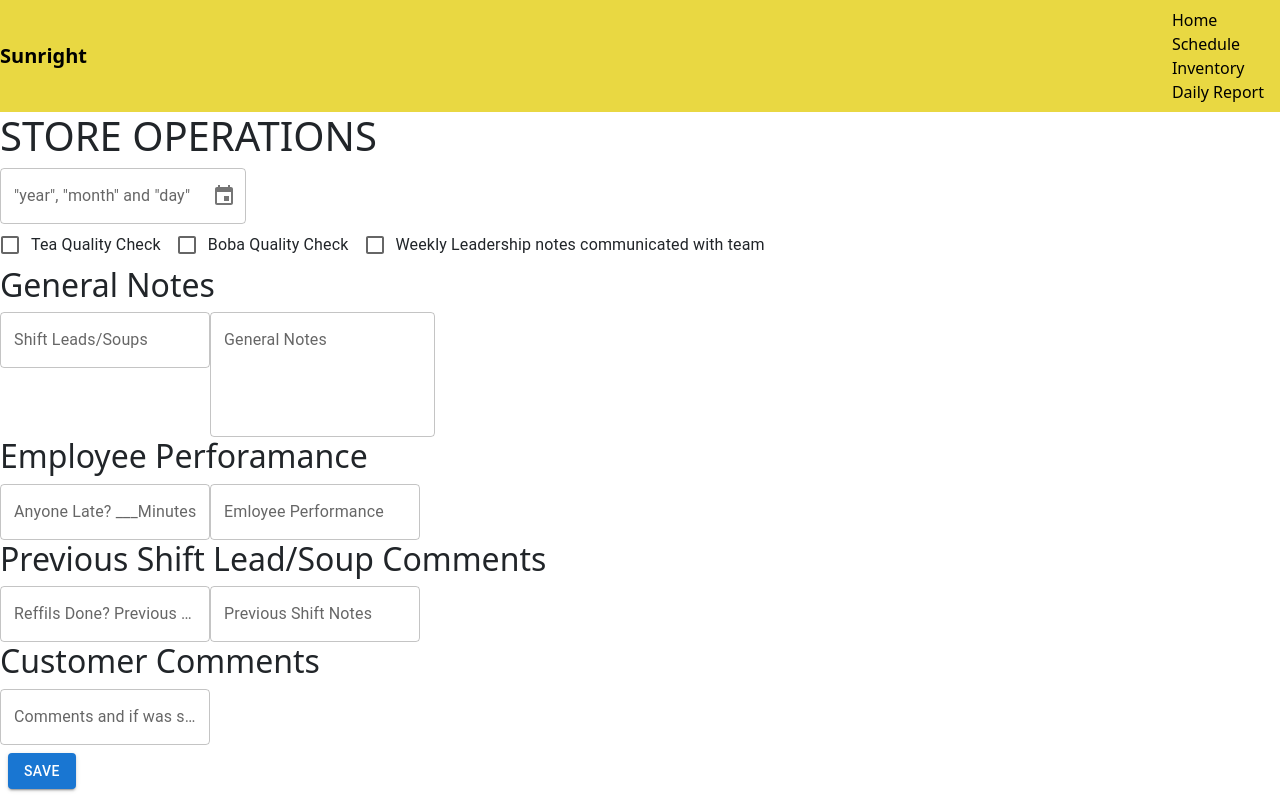
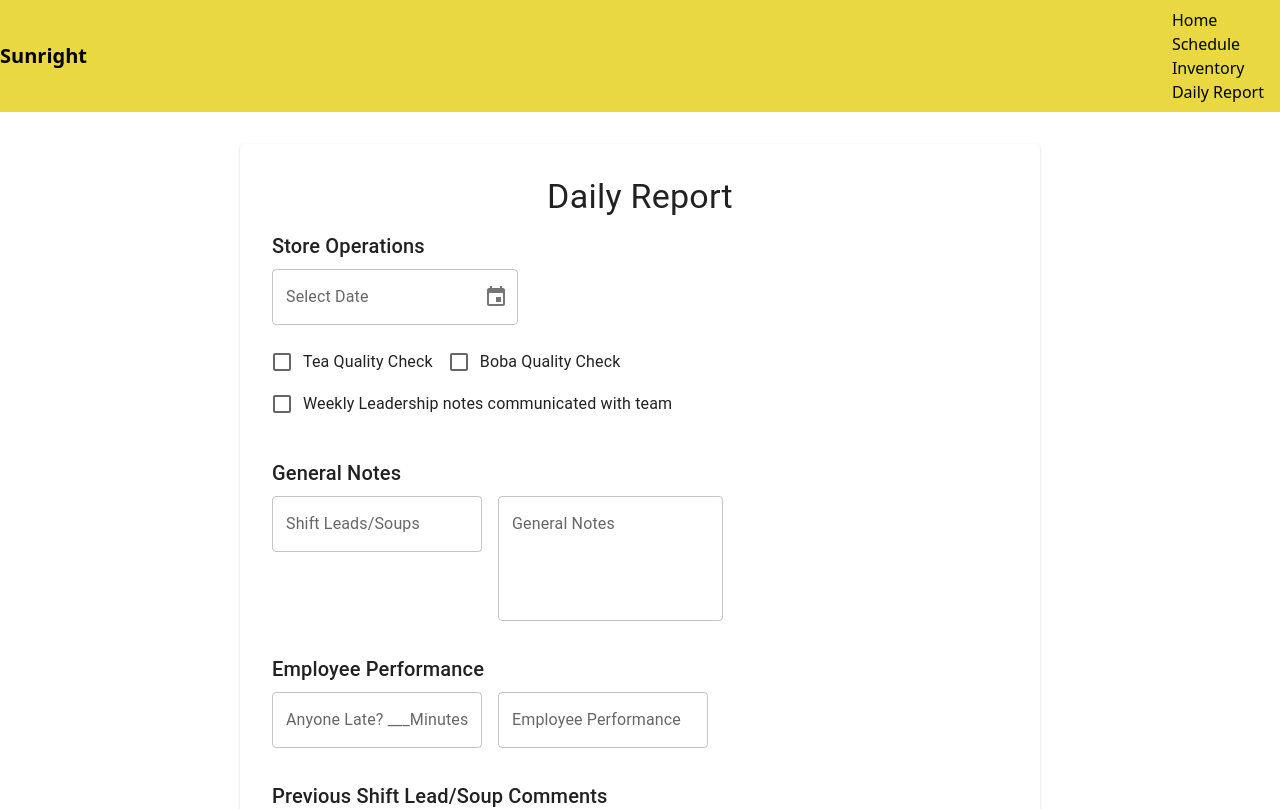
Before and after one commit to lestersanjuan/sunrightHub, a React (Vite) app in the folder SunrightHub/: page /NavBar in a window 1280 px wide. Shown: the top 809 px of the page. Built offline with nearby package versions, Linux system fonts and the light colour scheme.

Commit message:
Added styling to the DailyReport

```diff
--- /dev/null
+++ b/SunrightHub/src/components/DailyReport/DailyReport.css
@@ -0,0 +1,22 @@
+.daily-report {
+    max-width: 800px;
+    margin: 2rem auto;
+    padding: 2rem;
+    background-color: #ffffff;
+    box-shadow: 0 2px 8px rgba(0, 0, 0, 0.1);
+    border-radius: 8px;
+  }
+
+  .section {
+    margin-bottom: 2rem;
+  }
+
+  .section-heading {
+    margin-bottom: 1rem;
+    font-weight: 600;
+  }
+
+  .save-button-container {
+    text-align: center;
+    margin-top: 2rem;
+  }
--- a/SunrightHub/src/components/DailyReport/DailyReport.tsx
+++ b/SunrightHub/src/components/DailyReport/DailyReport.tsx
@@ -1,114 +1,223 @@
-import React, { useEffect, useRef, useState } from "react";
-import Box from "@mui/material/Box";
-import Button from "@mui/material/Button";
-import TextField from "@mui/material/TextField";
+import React, { useState } from "react";
+import {
+  Box,
+  Button,
+  TextField,
+  Checkbox,
+  FormControlLabel,
+  Typography,
+  Grid,
+  Paper,
+} from "@mui/material";
 import { LocalizationProvider } from "@mui/x-date-pickers/LocalizationProvider";
 import { AdapterDayjs } from "@mui/x-date-pickers/AdapterDayjs";
-import { DatePicker } from "@mui/x-date-pickers";
-import { Checkbox, FormControlLabel } from "@mui/material";
-/**                             SRDJ DAILY REPORT
-DATE:                     Shift Lead:
+import { DatePicker } from "@mui/x-date-pickers/DatePicker";
+import "./DailyReport.css"; // Import your custom stylesheet
 
-                                Store Operations
-Tea Quality [] Boba quality [] Weekly Leadership Notes []
+function DailyReport() {
+  const [selectedDate, setSelectedDate] = useState(null);
+  const [formValues, setFormValues] = useState({
+    teaQuality: false,
+    bobaQuality: false,
+    weeklyLeadership: false,
+    shiftLeadsSoups: "",
+    generalNotes: "",
+    anyoneLate: "",
+    employeePerformance: "",
+    previousSupervisor: "",
+    previousShiftNotes: "",
+    customerComments: "",
+  });
 
+  const handleCheckboxChange = (event) => {
+    const { name, checked } = event.target;
+    setFormValues((prev) => ({
+      ...prev,
+      [name]: checked,
+    }));
+  };
 
-
-
-
-
-**/
-function DailyReport() {
-  const valueRef = useRef("");
+  const handleTextChange = (event) => {
+    const { name, value } = event.target;
+    setFormValues((prev) => ({
+      ...prev,
+      [name]: value,
+    }));
+  };
 
   const saveValue = () => {
-    console.log(valueRef.current.value);
+    console.log("Form values:", formValues);
+    console.log("Selected date:", selectedDate);
   };
 
   return (
-    <div>
-      <h1 className="StoreOperations">STORE OPERATIONS</h1>
-      <Box
-        component="form"
-        sx={{ "& .MuiTextField-root": { m: 1, width: "40ch" } }}
-        noValidate
-        autoComplete="off"
-      ></Box>
-      {/*STORE OPREATIONS*/}
-      <div>
+    <Paper className="daily-report">
+      <Typography variant="h4" align="center" gutterBottom>
+        Daily Report
+      </Typography>
+
+      {/* Store Operations Section */}
+      <div className="section">
+        <Typography variant="h6" gutterBottom className="section-heading">
+          Store Operations
+        </Typography>
+        <Grid container spacing={2} alignItems="center">
+          <Grid item xs={12} sm={6}>
             <LocalizationProvider dateAdapter={AdapterDayjs}>
               <DatePicker
-            label={'"year", "month" and "day"'}
+                label="Select Date"
                 views={["year", "month", "day"]}
+                value={selectedDate}
+                onChange={(newValue) => setSelectedDate(newValue)}
+                renderInput={(params) => <TextField {...params} fullWidth />}
               />
             </LocalizationProvider>
-      </div>
-      <div>
-        <FormControlLabel control={<Checkbox />} label="Tea Quality Check" />
-        <FormControlLabel control={<Checkbox />} label="Boba Quality Check" />
+          </Grid>
+          <Grid item xs={12}>
             <FormControlLabel
-          control={<Checkbox />}
+              control={
+                <Checkbox
+                  checked={formValues.teaQuality}
+                  onChange={handleCheckboxChange}
+                  name="teaQuality"
+                />
+              }
+              label="Tea Quality Check"
+            />
+            <FormControlLabel
+              control={
+                <Checkbox
+                  checked={formValues.bobaQuality}
+                  onChange={handleCheckboxChange}
+                  name="bobaQuality"
+                />
+              }
+              label="Boba Quality Check"
+            />
+            <FormControlLabel
+              control={
+                <Checkbox
+                  checked={formValues.weeklyLeadership}
+                  onChange={handleCheckboxChange}
+                  name="weeklyLeadership"
+                />
+              }
               label="Weekly Leadership notes communicated with team"
             />
+          </Grid>
+        </Grid>
       </div>
-      <h2>General Notes</h2>
-      <div>
+
+      {/* General Notes Section */}
+      <div className="section">
+        <Typography variant="h6" gutterBottom className="section-heading">
+          General Notes
+        </Typography>
+        <Grid container spacing={2}>
+          <Grid item xs={12}>
             <TextField
-          id="outlined-multiline-flexible"
+              name="shiftLeadsSoups"
               label="Shift Leads/Soups"
-          inputRef={valueRef}
               multiline
+              fullWidth
+              value={formValues.shiftLeadsSoups}
+              onChange={handleTextChange}
             />
+          </Grid>
+          <Grid item xs={12}>
             <TextField
-          id="outlined-multiline-static"
+              name="generalNotes"
               label="General Notes"
               multiline
               rows={4}
+              fullWidth
+              value={formValues.generalNotes}
+              onChange={handleTextChange}
+            />
+          </Grid>
+        </Grid>
+      </div>
+
+      {/* Employee Performance Section */}
+      <div className="section">
+        <Typography variant="h6" gutterBottom className="section-heading">
+          Employee Performance
+        </Typography>
+        <Grid container spacing={2}>
+          <Grid item xs={12} sm={6}>
+            <TextField
+              name="anyoneLate"
+              label="Anyone Late? ___Minutes"
+              multiline
+              fullWidth
+              value={formValues.anyoneLate}
+              onChange={handleTextChange}
+            />
+          </Grid>
+          <Grid item xs={12} sm={6}>
+            <TextField
+              name="employeePerformance"
+              label="Employee Performance"
+              multiline
+              fullWidth
+              value={formValues.employeePerformance}
+              onChange={handleTextChange}
+            />
+          </Grid>
+        </Grid>
+      </div>
+
+      {/* Previous Shift Lead/Soup Comments Section */}
+      <div className="section">
+        <Typography variant="h6" gutterBottom className="section-heading">
+          Previous Shift Lead/Soup Comments
+        </Typography>
+        <Grid container spacing={2}>
+          <Grid item xs={12} sm={6}>
+            <TextField
+              name="previousSupervisor"
+              label="Refills Done? Previous Supervisor?"
+              multiline
+              fullWidth
+              value={formValues.previousSupervisor}
+              onChange={handleTextChange}
+            />
+          </Grid>
+          <Grid item xs={12} sm={6}>
+            <TextField
+              name="previousShiftNotes"
+              label="Previous Shift Notes"
+              multiline
+              fullWidth
+              value={formValues.previousShiftNotes}
+              onChange={handleTextChange}
+            />
+          </Grid>
+        </Grid>
+      </div>
+
+      {/* Customer Comments Section */}
+      <div className="section">
+        <Typography variant="h6" gutterBottom className="section-heading">
+          Customer Comments
+        </Typography>
+        <TextField
+          name="customerComments"
+          label="Comments and if was solved?"
+          multiline
+          fullWidth
+          value={formValues.customerComments}
+          onChange={handleTextChange}
         />
       </div>
-      <h2>Employee Perforamance</h2>
-      <div>
-        <TextField
-          id="outlined-multiline-flexible"
-          label="Anyone Late? ___Minutes"
-          inputRef={valueRef}
-          multiline
-        />
-        <TextField
-          id="outlined-multiline-flexible"
-          label="Emloyee Performance"
-          inputRef={valueRef}
-          multiline
-        />
-      </div>
-      <h2>Previous Shift Lead/Soup Comments</h2>
-      <div>
-        <TextField
-          id="outlined-multiline-flexible"
-          label="Reffils Done? Previous Supervsior?"
-          inputRef={valueRef}
-          multiline
-        />
-        <TextField
-          id="outlined-multiline-flexible"
-          label="Previous Shift Notes"
-          inputRef={valueRef}
-          multiline
-        />
-      </div>
-      <h2>Customer Comments</h2>
-      <div>
-        <TextField
-          id="outlined-multiline-flexible"
-          label="Comments and if was solved?"
-          inputRef={valueRef}
-          multiline
-        />
-      </div>
-      <Button variant="contained" onClick={saveValue} sx={{ m: 1 }}>
+
+      {/* Save Button */}
+      <div className="save-button-container">
+        <Button variant="contained" onClick={saveValue}>
           Save
         </Button>
       </div>
+    </Paper>
   );
 }
 
```
Lines whose indentation alone changed are shown as unchanged.
